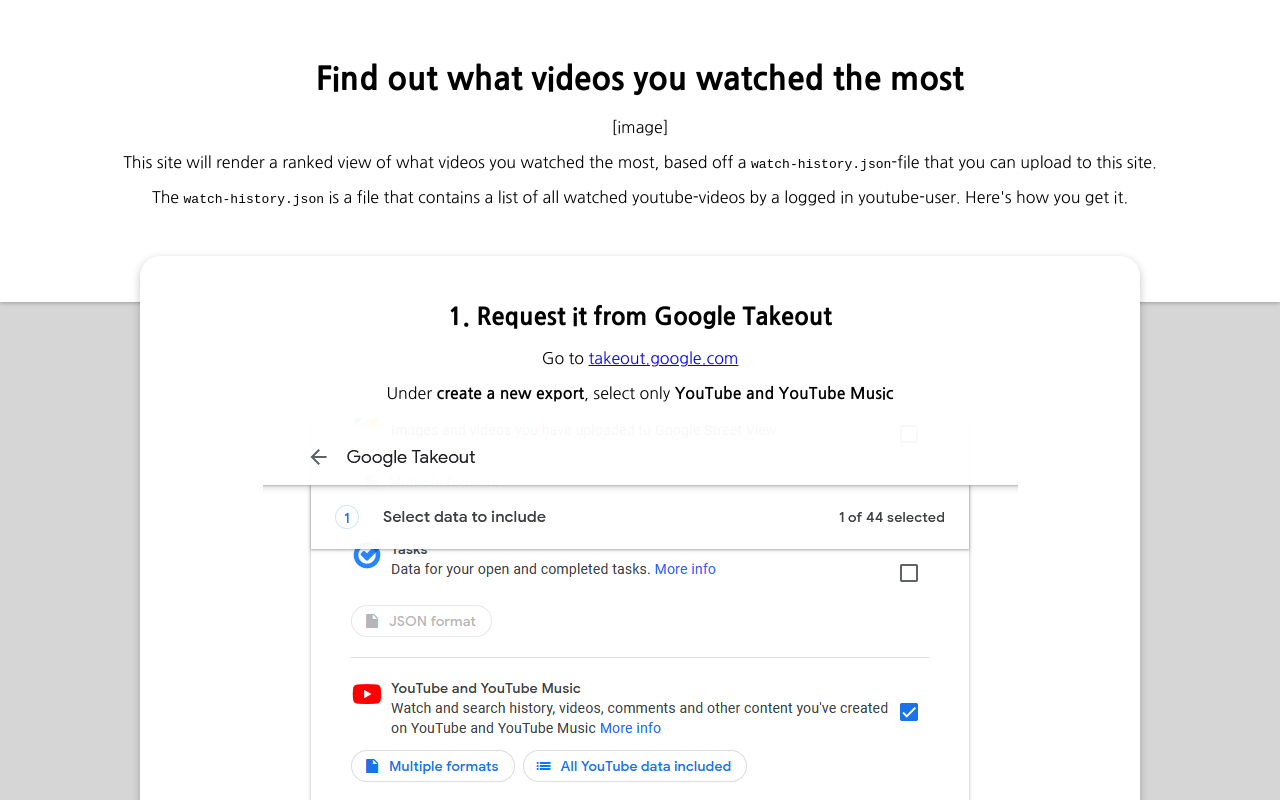
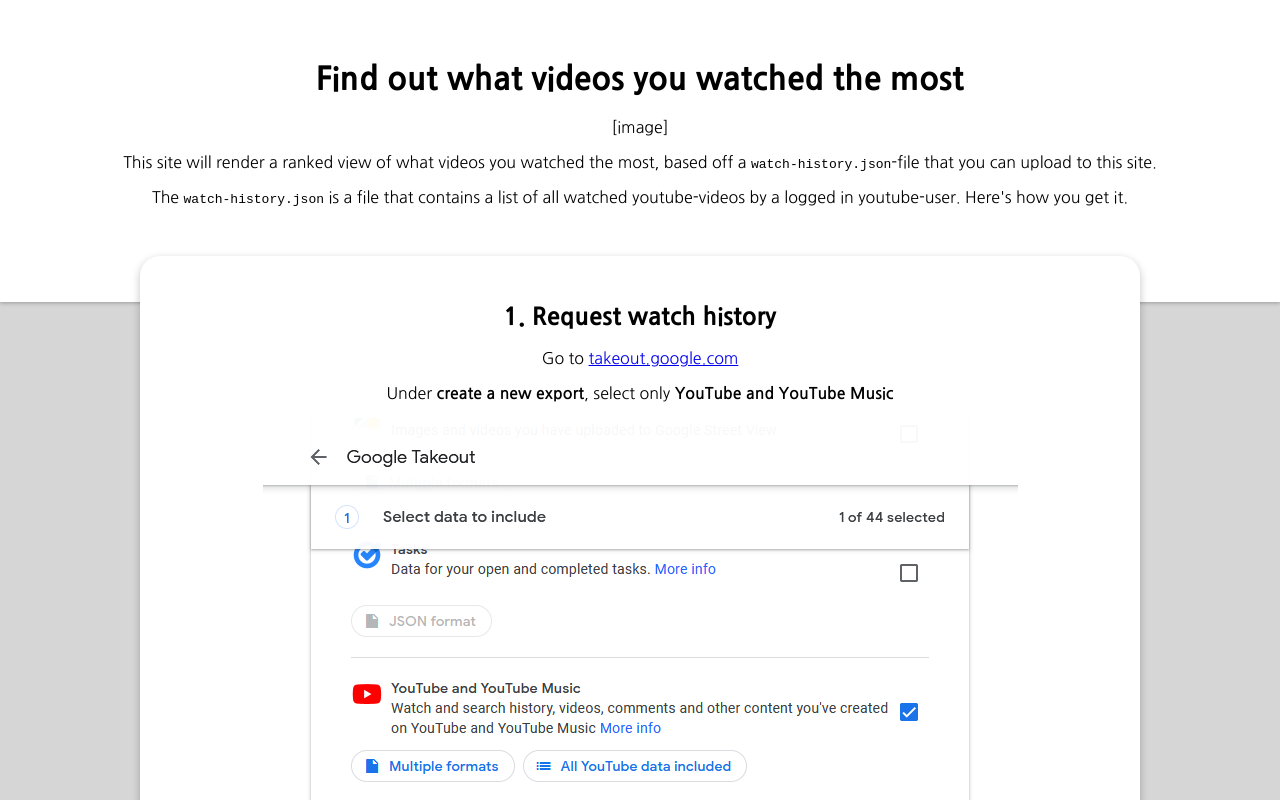
Before and after one commit to paalss/youtube-wrapped, a React (Create React App) app: page / in a window 1280 px wide. Shown: the top 800 px of the page. Built offline with nearby package versions, Linux system fonts and the light colour scheme.

Commit message:
guide improvements

```diff
--- a/src/components/common/uploadPage/uploadPage.js
+++ b/src/components/common/uploadPage/uploadPage.js
@@ -50,7 +50,7 @@ const UploadPage = ({ onUpload }) => {
         </p>
       </header>
       <Overlay>
-        <h2>1. Request it from Google Takeout</h2>
+        <h2>1. Request watch history</h2>
         <p>
           Go to <a href="https://takeout.google.com/">takeout.google.com</a>
         </p>
@@ -97,7 +97,7 @@ const UploadPage = ({ onUpload }) => {
           folder.
         </p>
         <p>
-          <b>Extract/unzip</b> the compressed folder, which should reveal the
+          <b>Extract/unzip</b> the compressed folder. It should reveal the
           following files &amp; folders:
         </p>
         <GuideFolderStructure />
```
